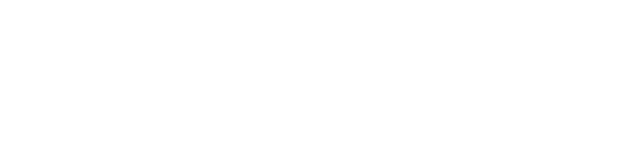
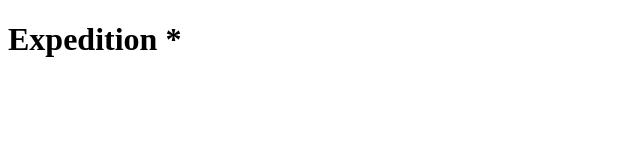
Before and after one commit to SThiripurasundari/TSRepo1, a plain HTML site: page index.html in a window 1280 px wide. Shown: the whole page, without its empty margins (0-640 px from the left). Drawn offline with Linux system fonts and the light colour scheme.

Commit message:
Add header to blog

```diff
--- a/index.html
+++ b/index.html
@@ -10,5 +10,9 @@
 <body>
 
     <script src="js/app.js"></script>
+
+    <header>
+        <h1>Expedition *</h1>
+    </header>
 </body>
 </html>
```
